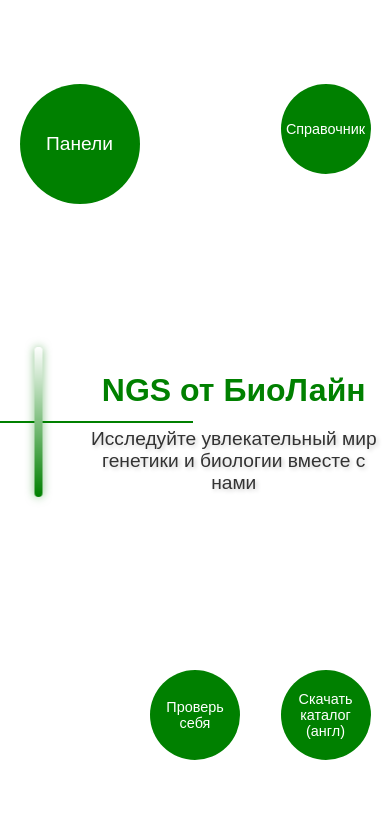
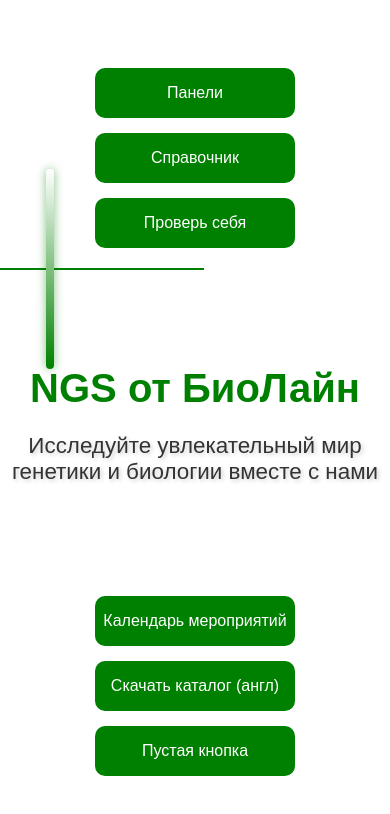
Before and after one commit to biologistwholovengs/NGS-online, a plain HTML site: page index.html in a window 390 px wide. Drawn offline with Linux system fonts and the light colour scheme.

Commit message:
Update index.html

```diff
--- a/index.html
+++ b/index.html
@@ -13,17 +13,20 @@
             align-items: center;
             height: 100vh;
             background-color: white;
-            overflow: hidden;
             font-family: Arial, sans-serif;
             position: relative;
+            overflow: hidden;
         }
 
         .dna-wrapper {
-            position: relative;
+            position: absolute;
             width: 200px;
             height: 200px;
             animation: rotate 10s linear infinite;
-            z-index: 1; /* Анимация поверх кнопок */
+            z-index: 1;
+            top: 20%; /* Высота остается прежней */
+            left: -50px; /* Сместил еще левее */
+            transform: translate(-50%, -50%);
         }
 
         .dna {
@@ -67,8 +70,7 @@
 
         .content {
             text-align: center;
-            margin-top: 20px;
-            z-index: 2; /* Текст поверх кнопок */
+            z-index: 2;
             position: relative;
         }
 
@@ -79,10 +81,10 @@
         }
 
         .content p {
-            font-size: 1.4rem; /* Увеличенный шрифт */
+            font-size: 1.4rem;
             color: #333;
             margin-bottom: 20px;
-            text-shadow: 2px 2px 4px rgba(0, 0, 0, 0.2); /* Добавлен объем (тень) */
+            text-shadow: 2px 2px 4px rgba(0, 0, 0, 0.2);
         }
 
         .buttons {
@@ -91,121 +93,58 @@
             height: 100%;
             top: 0;
             left: 0;
-            pointer-events: none; /* Отключаем события для контейнера, чтобы они работали только для кнопок */
+            display: flex;
+            flex-direction: column;
+            justify-content: center;
+            align-items: center;
+            pointer-events: none;
+        }
+
+        /* Верхняя часть кнопок */
+        .upper-buttons {
+            position: absolute;
+            top: 8%;
+            display: flex;
+            flex-direction: column;
+            align-items: center;
+            gap: 15px;
+            pointer-events: all;
+        }
+
+        /* Нижняя часть кнопок */
+        .lower-buttons {
+            position: absolute;
+            bottom: 8%;
+            display: flex;
+            flex-direction: column;
+            align-items: center;
+            gap: 15px;
+            pointer-events: all;
         }
 
         .buttons button {
-            position: absolute;
-            border-radius: 50%;
+            width: 250px;
+            height: 60px;
             background-color: green;
             color: white;
-            font-size: 1rem;
+            font-size: 1.2rem;
             border: none;
             cursor: pointer;
-            pointer-events: all; /* Включаем события для кнопок */
+            border-radius: 10px;
             transition: background-color 0.3s ease, transform 0.3s ease;
-            display: flex;
-            justify-content: center;
-            align-items: center;
-            text-align: center;
-            padding: 0; /* Убираем внутренние отступы */
         }
 
         .buttons button:hover {
             background-color: darkgreen;
-            transform: scale(1.1); /* Увеличение на 10% при наведении */
+            transform: scale(1.05);
         }
 
-        /* Увеличение кнопок */
-        .buttons button:nth-child(1) {
-            width: 200px;
-            height: 200px;
-            font-size: 1.5rem;
-        }
-
-        .buttons button:nth-child(2),
-        .buttons button:nth-child(3) {
-            width: 150px;
-            height: 150px;
-            font-size: 1.2rem;
-        }
-
-        /* Новая кнопка "Скачать каталог (англ)" */
-        .buttons button:nth-child(4) {
-            width: 150px;
-            height: 150px;
-            font-size: 1.2rem;
-        }
-
-        /* Расположение кнопок с учетом границ текста и анимации */
-        .buttons button:nth-child(1) {
-            top: 10%;
-            left: 10%;
-        }
-
-        .buttons button:nth-child(2) {
-            top: 10%;
-            right: 10%;
-        }
-
-        .buttons button:nth-child(3) {
-            bottom: 10%;
-            left: 50%;
-            transform: translateX(-50%);
-        }
-
-        /* Расположение новой кнопки */
-        .buttons button:nth-child(4) {
-            bottom: 10%;
-            right: 10%;
-        }
-
+        /* Для мобильных устройств */
         @media (max-width: 600px) {
-            .dna-wrapper {
-                width: 150px;
-                height: 150px;
-            }
-
-            .content h1 {
-                font-size: 2rem;
-            }
-
-            .content p {
-                font-size: 1.2rem; /* Увеличенный шрифт для мобильных устройств */
-            }
-
-            /* Уменьшение кнопок для мобильных устройств */
-            .buttons button:nth-child(1) {
-                width: 120px;
-                height: 120px;
-                font-size: 1.2rem;
-                top: 10%;
-                left: 5%;
-            }
-
-            .buttons button:nth-child(2),
-            .buttons button:nth-child(3),
-            .buttons button:nth-child(4) {
-                width: 90px;
-                height: 90px;
-                font-size: 0.9rem;
-            }
-
-            .buttons button:nth-child(2) {
-                top: 10%;
-                right: 5%;
-            }
-
-            .buttons button:nth-child(3) {
-                bottom: 10%;
-                left: 50%;
-                transform: translateX(-50%);
-            }
-
-            /* Расположение новой кнопки на мобильных устройствах */
-            .buttons button:nth-child(4) {
-                bottom: 10%;
-                right: 5%;
+            .buttons button {
+                width: 200px;
+                height: 50px;
+                font-size: 1rem;
             }
         }
     </style>
@@ -218,11 +157,21 @@
         <h1>NGS от БиоЛайн</h1>
         <p>Исследуйте увлекательный мир генетики и биологии вместе с нами</p>
     </div>
+
     <div class="buttons">
-        <button onclick="handlePanelsClick()">Панели</button>
-        <button onclick="handleHandbookClick()">Справочник</button>
-        <button onclick="handleTestYourselfClick()">Проверь себя</button>
-        <button onclick="handleDownloadCatalogClick()">Скачать каталог<br>(англ)</button>
+        <!-- Верхняя часть кнопок -->
+        <div class="upper-buttons">
+            <button onclick="handlePanelsClick()">Панели</button>
+            <button onclick="handleHandbookClick()">Справочник</button>
+            <button onclick="handleTestYourselfClick()">Проверь себя</button>
+        </div>
+
+        <!-- Нижняя часть кнопок -->
+        <div class="lower-buttons">
+            <button onclick="handleCalendarClick()">Календарь мероприятий</button>
+            <button onclick="handleDownloadCatalogClick()">Скачать каталог (англ)</button>
+            <button class="empty">Пустая кнопка</button>
+        </div>
     </div>
 
     <script>
@@ -241,11 +190,14 @@
             window.location.href = "Test NGS 50.html";
         }
 
+        // Обработчик для кнопки "Календарь мероприятий"
+        function handleCalendarClick() {
+            window.location.href = "Calendar NGS big.html";
+        }
+
         // Обработчик для кнопки "Скачать каталог (англ)"
         function handleDownloadCatalogClick() {
-            // Укажите путь к файлу
             const fileUrl = 'Product-Overview_Celemics-Products_Service-Catalogue_en 2024.pdf';
-            // Открываем файл в новой вкладке
             window.open(fileUrl, '_blank');
         }
     </script>
```
